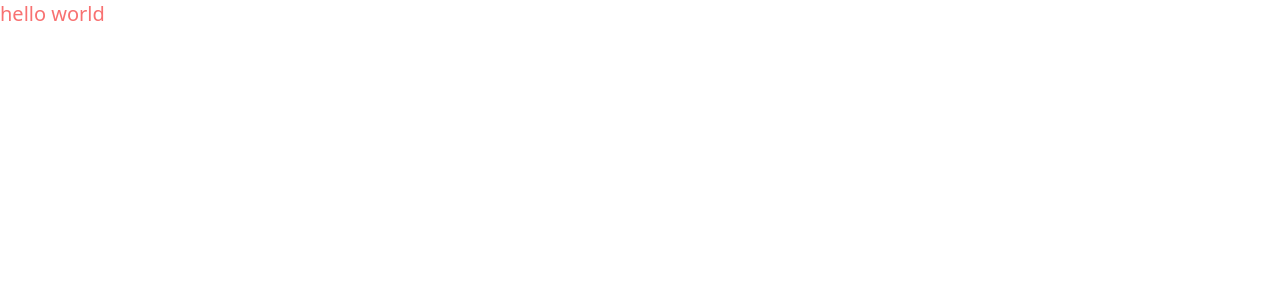
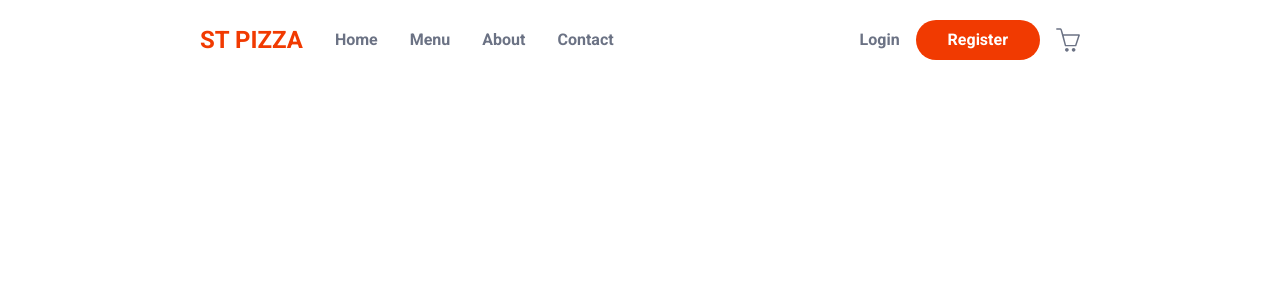
Before and after one commit to Mahdi-Alaee/food-ordering-app, a Next.js app: page / in a window 1280 px wide. Shown: the top 300 px of the page. Built offline with nearby package versions, Linux system fonts and the light colour scheme.

Commit message:
handle desktop header

```diff
--- a/src/app/layout.tsx
+++ b/src/app/layout.tsx
@@ -1,4 +1,8 @@
-import './app.css'
+import Header from "@/components/large/Header";
+import "./app.css";
+import { Roboto } from "next/font/google";
+
+const roboto = Roboto({ weight: ["500", "700"], subsets: ["latin"] });
 
 export default function RootLayout({
   children,
@@ -7,7 +11,13 @@ export default function RootLayout({
 }>) {
   return (
     <html lang="en">
-      <body>{children}</body>
+      <body className={roboto.className}>
+        {/* container */}
+        <div className="max-w-4xl mx-auto px-2 pt-5 text-grayColor">
+          <Header />
+          {children}
+        </div>
+      </body>
     </html>
   );
 }
--- a/src/app/page.tsx
+++ b/src/app/page.tsx
@@ -1,7 +1,7 @@
 export default function Home() {
   return (
     <main>
-      <h1 className="text-xl text-red-400">hello world</h1>
+
     </main>
   );
 }
--- /dev/null
+++ b/src/components/large/Header.tsx
@@ -0,0 +1,37 @@
+import Link from "next/link";
+import NavBar from "../medium/NavBar";
+import { SlBasket } from "react-icons/sl";
+
+export default function Header() {
+  return (
+    <header className="flex justify-between">
+      {/* left side */}
+      <div className="flex items-center gap-8 font-bold">
+        {/* logo */}
+        <p className="text-redColor text-2xl font-bold">ST PIZZA</p>
+
+        <NavBar />
+      </div>
+      {/* right side */}
+      <div className="flex items-center gap-x-4">
+        {/* login link */}
+        <Link href="/login" className="font-bold">
+          Login
+        </Link>
+
+        {/* register link */}
+        <Link
+          href="/login"
+          className="py-2 px-8 rounded-full bg-redColor font-bold text-white"
+        >
+          Register
+        </Link>
+
+        {/* basket */}
+        <Link href="/cart" className="text-2xl">
+          <SlBasket />
+        </Link>
+      </div>
+    </header>
+  );
+}
--- /dev/null
+++ b/src/components/medium/NavBar.tsx
@@ -0,0 +1,12 @@
+import Link from "next/link";
+
+export default function NavBar() {
+  return (
+    <nav className="flex gap-x-8">
+      <Link href="/">Home</Link>
+      <Link href="/">Menu</Link>
+      <Link href="/">About</Link>
+      <Link href="/">Contact</Link>
+    </nav>
+  );
+}
```
Also changed, not shown: package.json (+5 -4 lines), src/components/medium/MobileNavBar.tsx (added), 1 other file (tests, documents, lock files or other folders).
